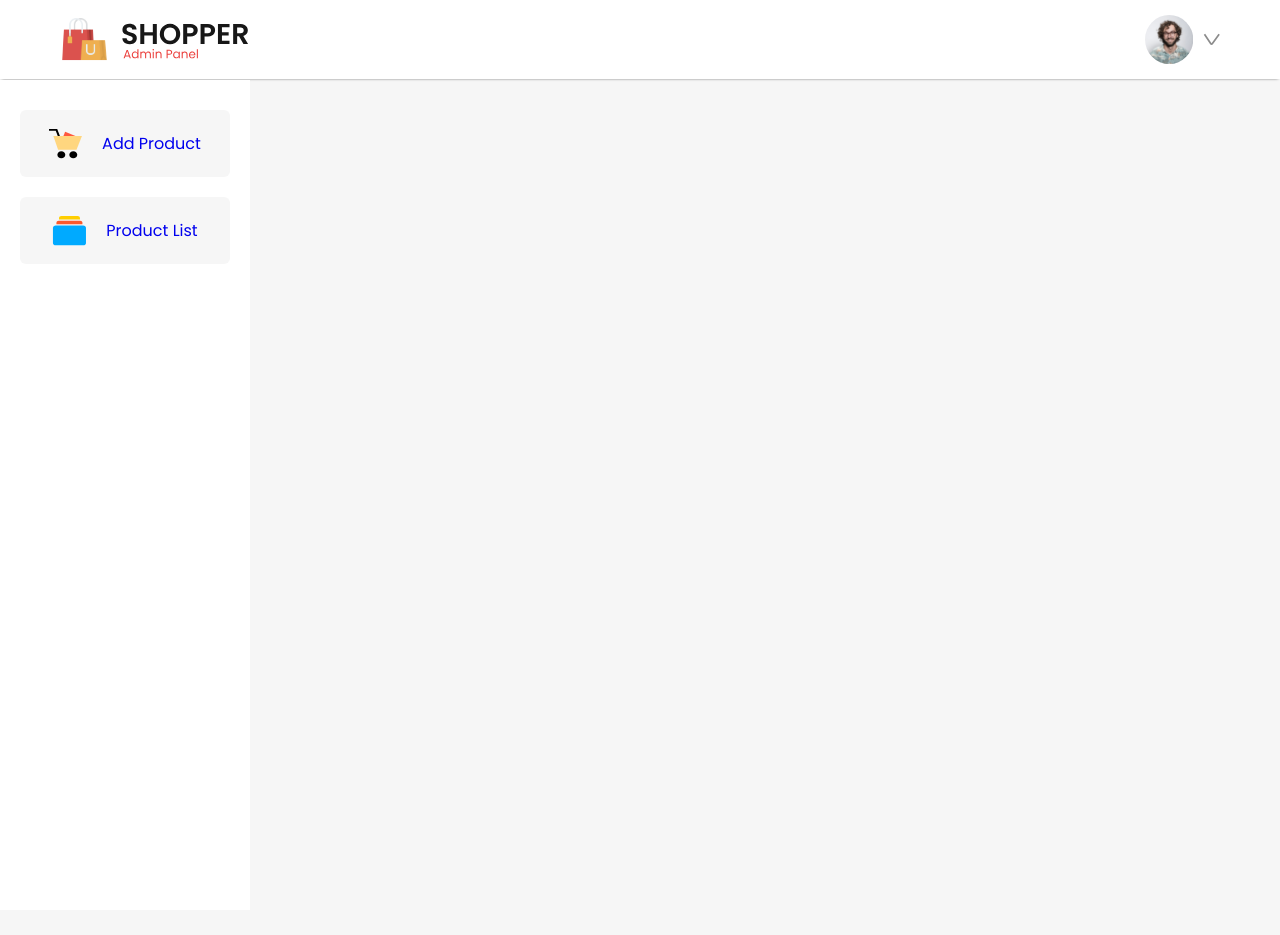
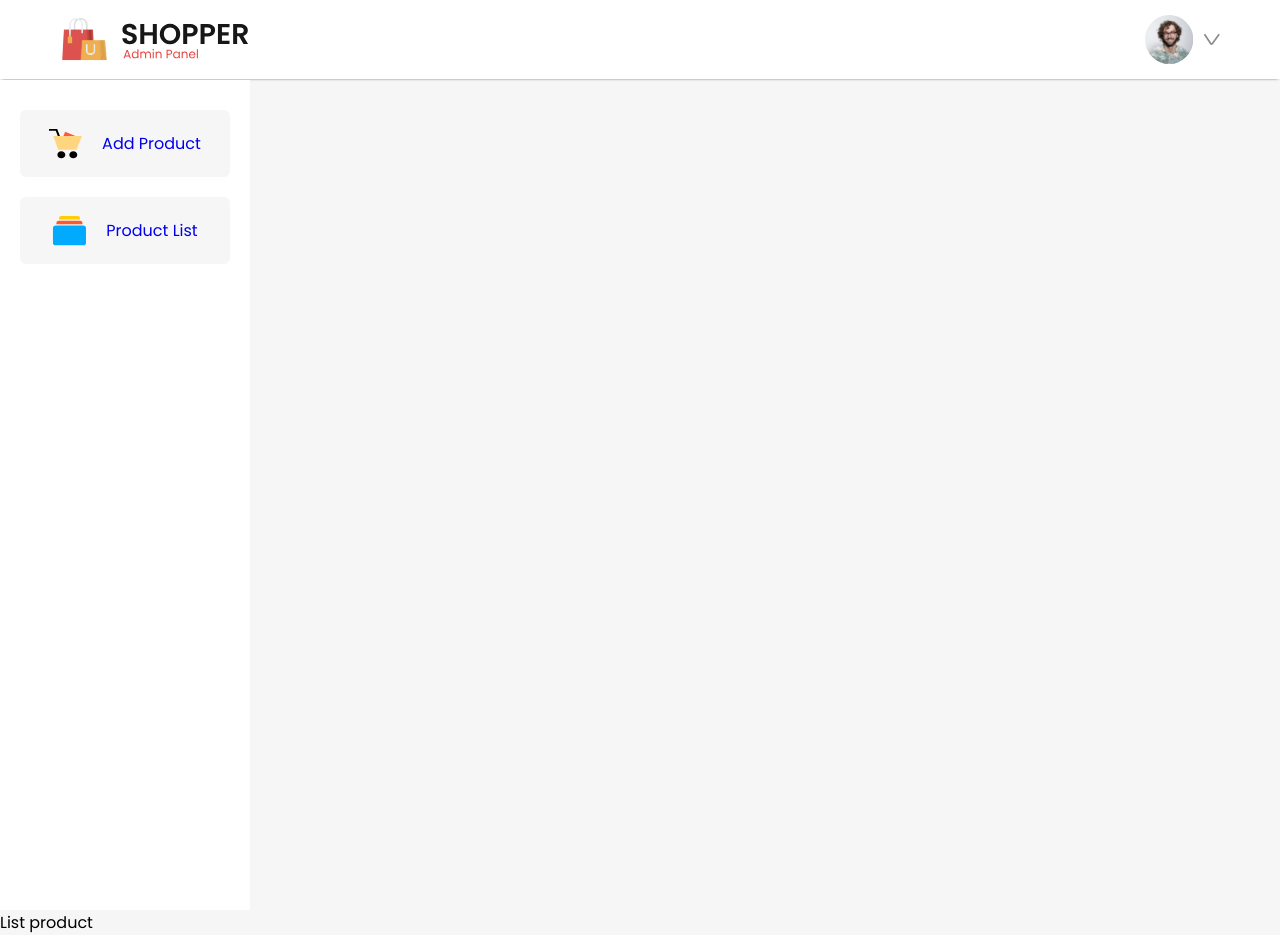
Before and after one commit to SamMuaks2/E-Shop_backend, a React (Vite) app in the folder admin/: page /listproduct in a window 1280 px wide. Before the commit the page ends 910 px from the top, so only its background shows below. Built offline with nearby package versions, Linux system fonts and the light colour scheme.

Commit message:
Add routes to admin page

```diff
--- /dev/null
+++ b/admin/src/Components/ListProduct/ListProduct.jsx
@@ -0,0 +1,12 @@
+import React from 'react'
+import "./ListProduct"
+
+const ListProduct = () => {
+  return (
+    <div className="list-product">
+        List product
+    </div>
+  )
+}
+
+export default ListProduct
--- a/admin/src/Pages/Admin/Admin.jsx
+++ b/admin/src/Pages/Admin/Admin.jsx
@@ -1,11 +1,18 @@
 import React from 'react'
 import "./Admin.css"
 import Sidebar from '../../Components/Sidebar/Sidebar'
+import { Routes, Route } from 'react-router-dom'
+import AddProduct from '../../Components/AddProduct/AddProduct'
+import ListProduct from '../../Components/ListProduct/ListProduct'
 
 const Admin = () => {
   return (
     <div className='admin'>
       <Sidebar />
+      <Routes>
+        <Route path='/addproduct' element={<AddProduct />} />
+        <Route path='/listproduct' element={<ListProduct />} />
+      </Routes>
     </div>
   )
 }
```
Also changed, not shown: admin/src/Components/ListProduct/ListProduct.css (added).
